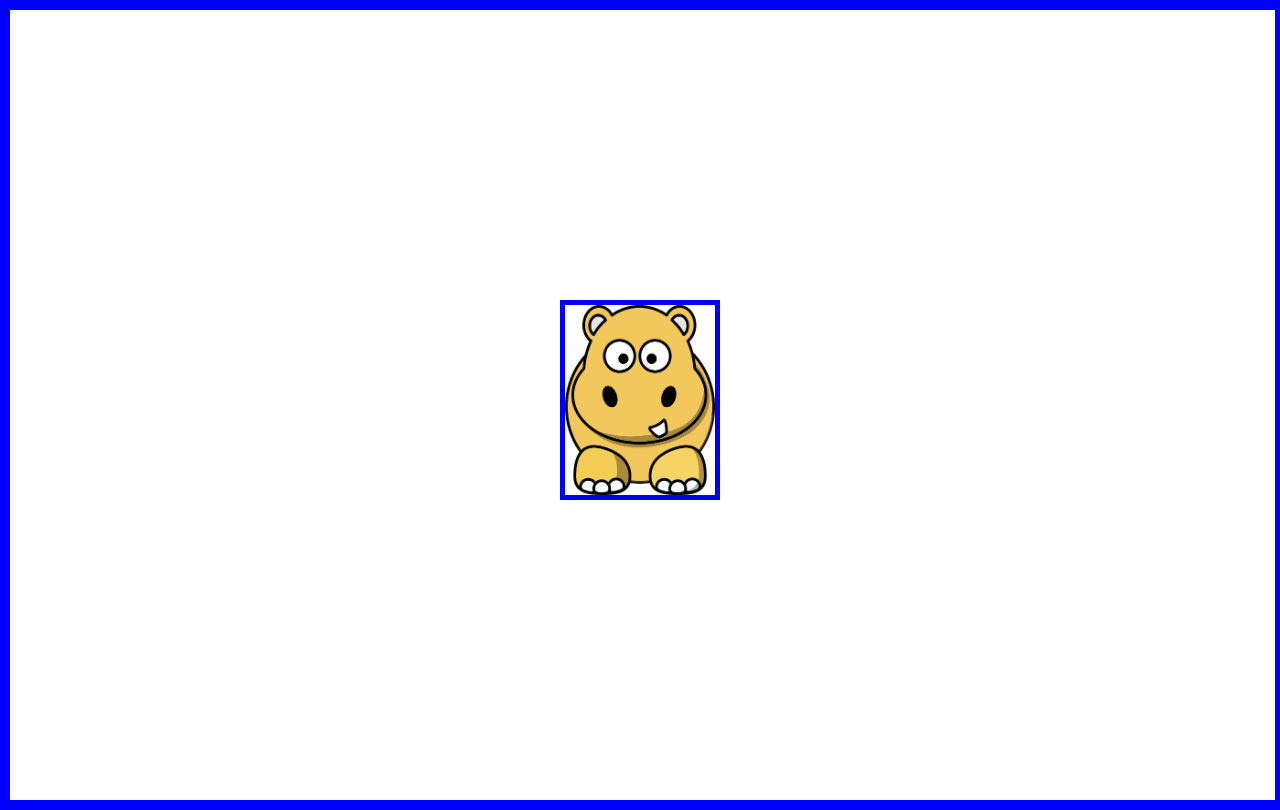
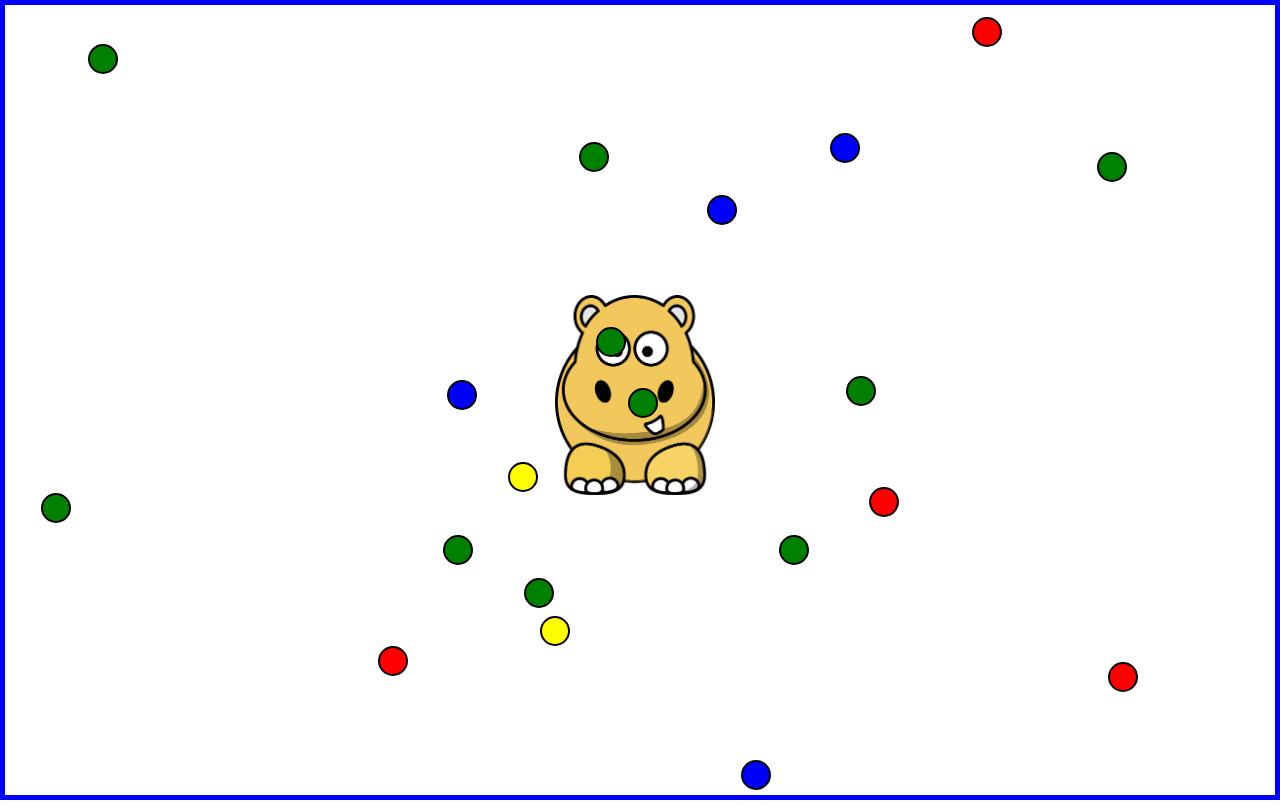
Before and after one commit to 28victor/pacJS, a plain HTML site: page Practica-TRAGABOLES-VíctorEscósBatalla/index.html in a window 1280 px wide. Drawn offline with Linux system fonts and the light colour scheme.

Commit message:
Add files via upload

```diff
--- a/Practica-TRAGABOLES-VíctorEscósBatalla/css/main.css
+++ b/Practica-TRAGABOLES-VíctorEscósBatalla/css/main.css
@@ -1,5 +1,4 @@
 *{
-    border: solid blue 5px;
     margin: 0;
     padding: 0;
     box-sizing: border-box;
@@ -9,6 +8,7 @@
     width: 100vw;
     height: 100vh;
     overflow: hidden;
+    border: solid blue 5px;
 }
 
 .pl{
--- a/Practica-TRAGABOLES-VíctorEscósBatalla/js/main.js
+++ b/Practica-TRAGABOLES-VíctorEscósBatalla/js/main.js
@@ -1,7 +1,7 @@
 document.addEventListener('DOMContentLoaded', () => {
     let pantalla = document.querySelector("#pantalla");
     let player = document.querySelector(".pl");
-    let target = document.querySelector(".target");
+    let boles = document.querySelector("div");
 
 
 
@@ -21,13 +21,42 @@ document.addEventListener('DOMContentLoaded', () => {
     function generateBalls(amountBalls){
         //Creem una llista/array de boles buida
         let boles = [];
+        let color;
+        let top;
+        let left;
+
         //Bucle per generar el número de boles (amountBalls)
         for(let i=0; i<amountBalls; i++) {
-            boles[i] = document.createElement('div');
+            boles[i] = document.createElement("div");
+            document.body.appendChild(boles[i]);
+
+            boles[i].style.width = 30 + "px";
+            boles[i].style.height = 30 + "px";
+
+            boles[i].style.border = "solid black 2px";
+            boles[i].style.borderRadius = "100%";
+
+            color = Math.random() * (4 - 1) + 1;
+
+            if (Math.round(color) == 1) boles[i].style.backgroundColor = "yellow";
+            else if (Math.round(color) == 2) boles[i].style.backgroundColor = "green";
+            else if (Math.round(color) == 3) boles[i].style.backgroundColor = "red";
+            else if (Math.round(color) == 4) boles[i].style.backgroundColor = "blue";
+
+            left = Math.random() * ((pantalla.clientWidth - boles[i].clientWidth) - 0) + 0;
+            top = Math.random() * ((pantalla.clientHeight - boles[i].clientHeight) - 0) + 0;
+            boles[i].style.position = "absolute";
+            boles[i].style.top = top + "px";
+            boles[i].style.left = left + "px";
         }
+
+
         //Retornem la llista de boles generades (la farem servir després)
         return boles;
     }
+
+
+
 
         //Controlem que al moure la caixa no marxi de pantalla
         function getLeftBoxPosition(x)
@@ -55,21 +84,21 @@ document.addEventListener('DOMContentLoaded', () => {
             return y;
         }
 
-    //Control de col·lisió
-    function detectarXoc()
-    {
-        if(
-            (player.offsetTop < target.offsetTop+target.clientHeight) &&
-            (player.offsetTop+player.clientHeight > target.offsetTop) &&
-            (player.offsetLeft+player.clientWidth > target.offsetLeft) &&
-            (player.offsetLeft < target.offsetLeft+target.clientWidth)
-        )
-        {
-            console.log("Xoc!");
-            target.remove();
-            alert("Victory!")
-        }
-    }
+    // Control de col·lisió
+    // function detectarXoc()
+    // {
+    //     if(
+    //         (player.offsetTop < boles.offsetTop+boles.clientHeight) &&
+    //         (player.offsetTop+player.clientHeight > boles.offsetTop) &&
+    //         (player.offsetLeft+player.clientWidth > boles.offsetLeft) &&
+    //         (player.offsetLeft < boles.offsetLeft+boles.clientWidth)
+    //     )
+    //     {
+    //         console.log("Xoc!");
+    //         target.remove();
+    //         alert("Victory!")
+    //     }
+    // }
 
     function controlarLimits(){
         if(player.offsetLeft < 0)
@@ -88,7 +117,7 @@ document.addEventListener('DOMContentLoaded', () => {
         player.style.left = getLeftBoxPosition(ev.clientX) + "px";
 
         player.style.top  = getTopBoxPosition(ev.clientY) + "px";
-        detectarXoc();
+        // detectarXoc();
     },false);
 
 },false);
```
